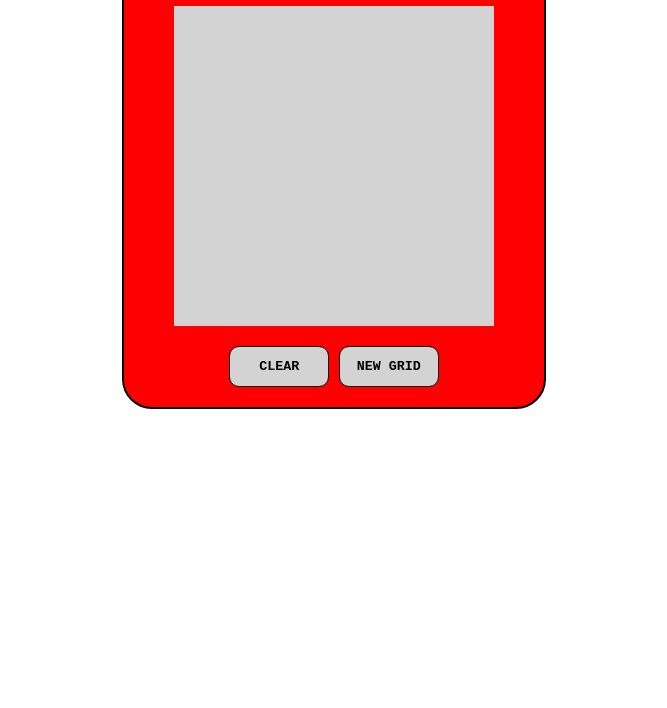
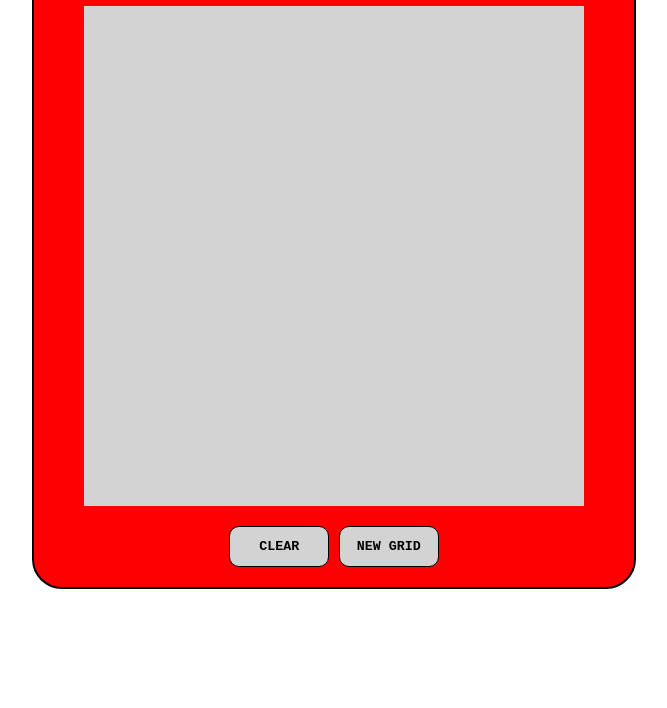
Before and after one commit to TMahy/odin-sketch, a plain HTML site: page index.html in a window 1280 px wide. Shown: the part 92-800 px from the top of the page, without its empty margins (306-973 px from the left). Drawn offline with Linux system fonts and the light colour scheme.

Commit message:
Updates to styles and script

```diff
--- a/index.js
+++ b/index.js
@@ -1,6 +1,3 @@
-
-
-
 // Initialising the grid of 16*16 squares
 
 const containerDiv = document.querySelector('.container');
@@ -8,6 +5,9 @@ const clearButton = document.querySelector('.btn-clear');
 const newGridButton = document.querySelector('.btn-newGrid');
 
 let gridSize = 16;
+
+const maxGrid = 100;
+const minGrid = 1;
 
 let squares = addSquares(containerDiv, gridSize);
 
@@ -20,19 +20,20 @@ clearButton.addEventListener('click', () =>{
 //On new grid button click, prompt user for input, update the grid
 newGridButton.addEventListener('click', () =>{
     do{
-        inputSize = parseInt(window.prompt("Please enter a number between 8 and 32"));
-    } while(isNaN(inputSize) || inputSize < 8 || inputSize > 32)
+        inputSize = parseInt(window.prompt("Please enter a number between 1 and 100"));
+    } while(isNaN(inputSize) || inputSize < minGrid || inputSize > maxGrid)
     gridSize = inputSize;
     squares = updateGrid(containerDiv, squares, gridSize);
 })
 
 function addSquares(container, gridSize){
-    container.style.maxWidth = `${gridSize * 20}px`;
-    container.style.minWidth = `${gridSize * 20}px`;
     for(let i = 0; i < gridSize**2; i++){
         const square = document.createElement('div');
         square.classList.add('square');
         container.appendChild(square);
+
+        square.style.width = `${window.getComputedStyle(containerDiv).getPropertyValue('width').match(/\d+/)[0] / gridSize}px`
+        square.style.height = `${window.getComputedStyle(containerDiv).getPropertyValue('height').match(/\d+/)[0] / gridSize}px`
 
         //For each square, on mouse over, fill it in black
         square.addEventListener('mousemove', () =>{
@@ -50,5 +51,6 @@ function updateGrid(container, squares, gridSize){
     })
     //Calls add squares with the gridsize, which returns an array of DOM elements 'squares'
     let newSquares = addSquares(container, gridSize);
+
     return newSquares;
 }
--- a/styles.css
+++ b/styles.css
@@ -28,11 +28,11 @@ h1{
     flex-wrap: wrap;
     justify-content: center;
     align-content: center;
-    max-width: 20px;
-    min-width: 20px;
+    max-width: 500px;
+    min-width: 500px;
+    height: 500px;
     background-color: lightgray;
     margin: 0 auto;
-    /* border: 1px solid grey; */
 }
 
 .square{
```
